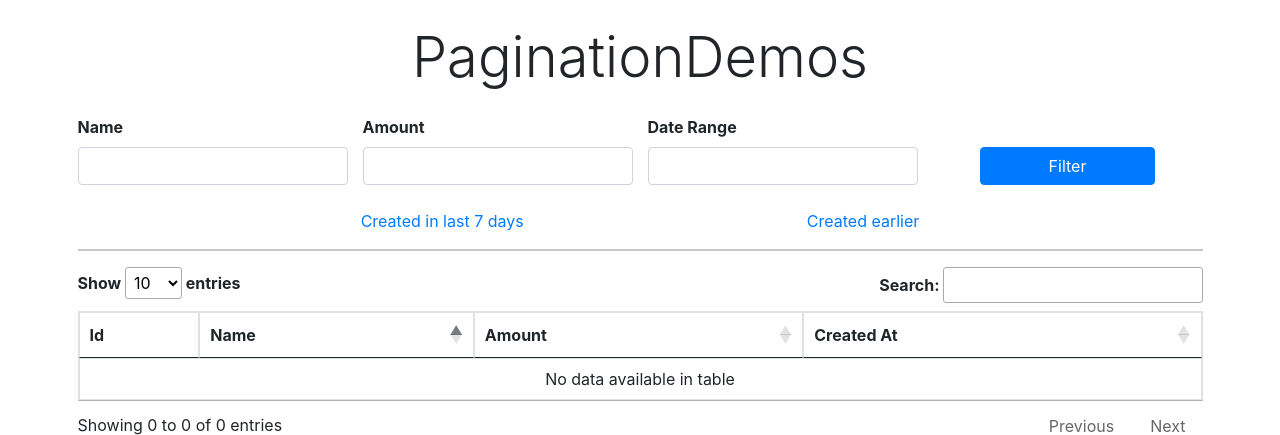
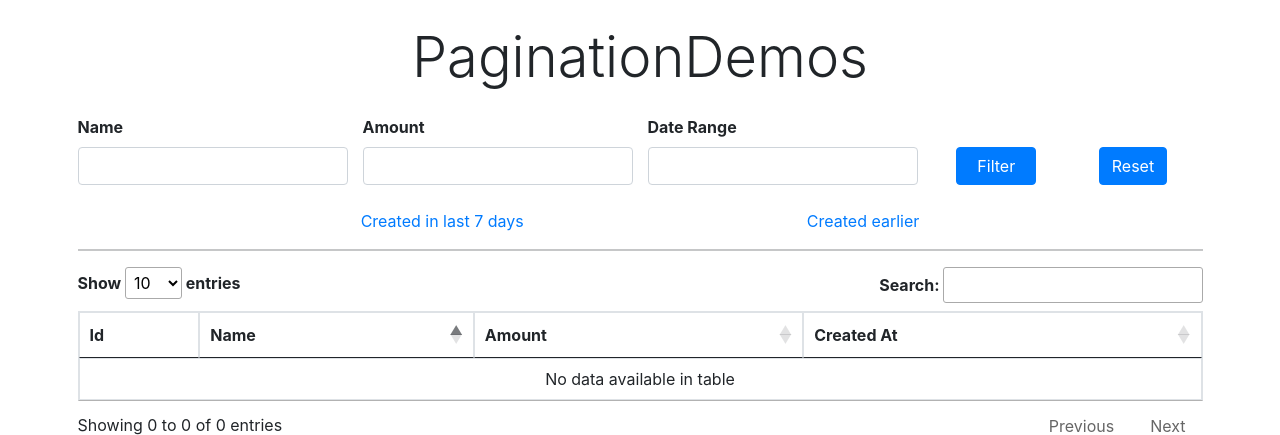
Before and after one commit to vaibhavhrt/DjangoDemo, a Django app: page /sortnpage/pagination-demos-datatables/ in a window 1280 px wide. Shown: the top 435 px of the page. Run offline with Django 3.2, Linux system fonts and the light colour scheme; data that the repository does not hold is empty; some libraries are stand-ins or nearby versions.

Commit message:
add reset button

```diff
--- a/sortnpage/templates/sortnpage/paginationdemo_list_datatables.html
+++ b/sortnpage/templates/sortnpage/paginationdemo_list_datatables.html
@@ -24,8 +24,13 @@
         <input hidden type="text" class="form-control" id="id_createdAt_lte" name="createdAt_lte"
             value="{{ request.GET.createdAt_lte }}" />
     </div>
-    <div class="col-2 d-grid align-items-end mx-auto">
+    <div class="col-1 d-grid align-items-end mx-auto">
         <button type="submit" class="btn btn-primary">Filter</button>
+    </div>
+    <div class="col-1 d-grid align-items-end mx-auto">
+        <a href="/sortnpage/pagination-demos-datatables/">
+            <button type="button" class="btn btn-primary">Reset</button>
+        </a>
     </div>
 </form>
 <div class="d-flex justify-content-evenly">
```
